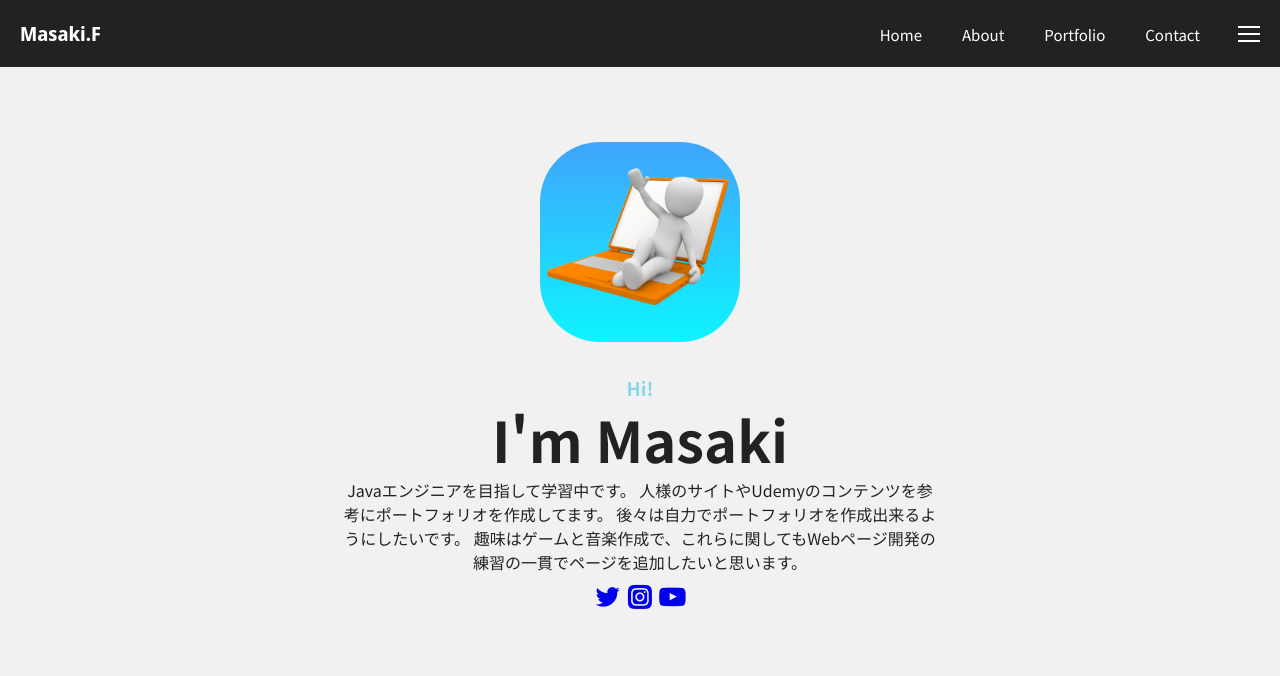
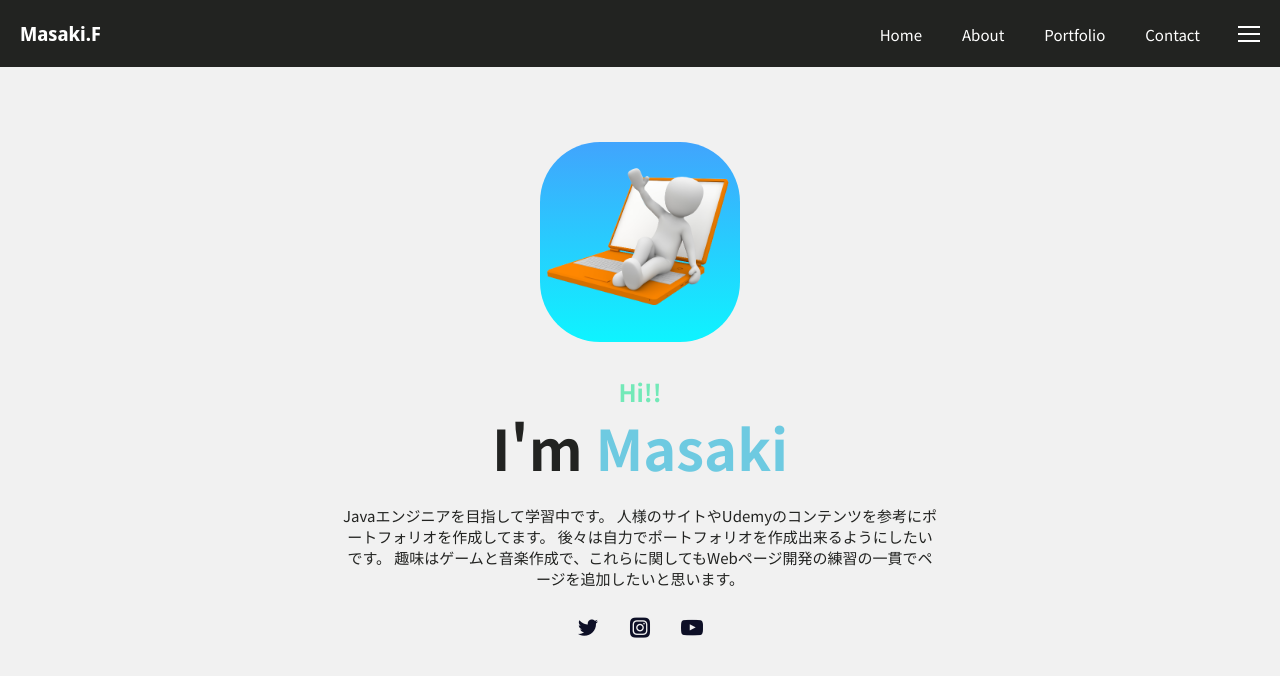
Before and after one commit to kirk213/portfolio.io, a plain HTML site: page index.html in a window 1280 px wide. Drawn offline with nearby package versions, Linux system fonts and the light colour scheme.

Commit message:
update 8/30

```diff
--- a/assets/css/style.css
+++ b/assets/css/style.css
@@ -10,15 +10,17 @@
 }
 /*変数*/
 :root{
-    --main-color:#65cee9c0;
+    --main-color:#42bddbc0;
     --body-color: #f1f1f1;
     --container-color: #323331;
     --heading-color: #222321;
     --box-color: #0d0f26;
     --bg-color: #fff;
     --back: #5D5D5D;
+    --hi:rgb(115, 233, 184);
     --gradient:linear-gradient(180deg, rgba(65, 164, 253, 1), rgba(14, 244, 255, 1));
 }
+
 body{
     color: var(--bg-color);
     background: var(--body-color);
@@ -155,14 +157,43 @@ header{
     justify-content: center;
     text-align: center;
 }.home-text h3{
-    color: var(--main-color);
+    color: var(--hi);
+    font-size: 1.5rem;
 }
 .home-text h2{
     font-size:3.5rem;
     line-height: 4.8rem;
 }
+.home-text .color{
+    color: var(--main-color);
+}
+.home-text p{
+    font-size: 0.938rem;
+    margin-top: 1.2rem;
+    margin-bottom: 1.2rem;
+}
+
 
 /*ソーシャル*/
-.uil{
-    font-size: 1.8em;
+.social{
+    display: flex;
+    align-items: center;
+    column-gap: 0.5rem;
 }
+.social .uil{
+    font-size: 1.5rem;
+    padding: 10px;
+    color: var(--box-color);
+}
+.twitter:hover{
+    color: #1da1f2;
+    transition: 0.3s all linear;
+}
+.insta:hover{
+    color: rgb(198, 52, 255);
+    transition: 0.3s all linear;
+}
+.youtube:hover{
+    color:#DA1725;
+    transition: 0.3s all linear;
+}
--- a/index.html
+++ b/index.html
@@ -39,9 +39,9 @@
                         <img src="./assets/img/pc.png" alt="">
                     </div>
                     <div class="home-text">
-                        <h3>Hi!</h3>
+                        <h3>Hi!!</h3>
                         <h2>I'm <span class="color">Masaki</span></h2>
-                        <p>
+                        <p class="text">
                             Javaエンジニアを目指して学習中です。
                             人様のサイトやUdemyのコンテンツを参考にポートフォリオを作成してます。
                             後々は自力でポートフォリオを作成出来るようにしたいです。
@@ -49,9 +49,9 @@
                         </p>
                         <!--ソーシャル-->
                         <div class="social">
-                            <a href="https://twitter.com/"><i class="uil uil-twitter"></i></a>
-                            <a href="https://www.instagram.com/"><i class="uil uil-instagram-alt"></i></a>
-                            <a href="https://www.youtube.com/"><i class="uil uil-youtube"></i></a>
+                            <a href="https://twitter.com/"><i class="uil uil-twitter twitter"></i></a>
+                            <a href="https://www.instagram.com/"><i class="uil uil-instagram-alt insta"></i></a>
+                            <a href="https://www.youtube.com/"><i class="uil uil-youtube youtube"></i></a>
                         </div>
                     </div>
                 </div>
```
